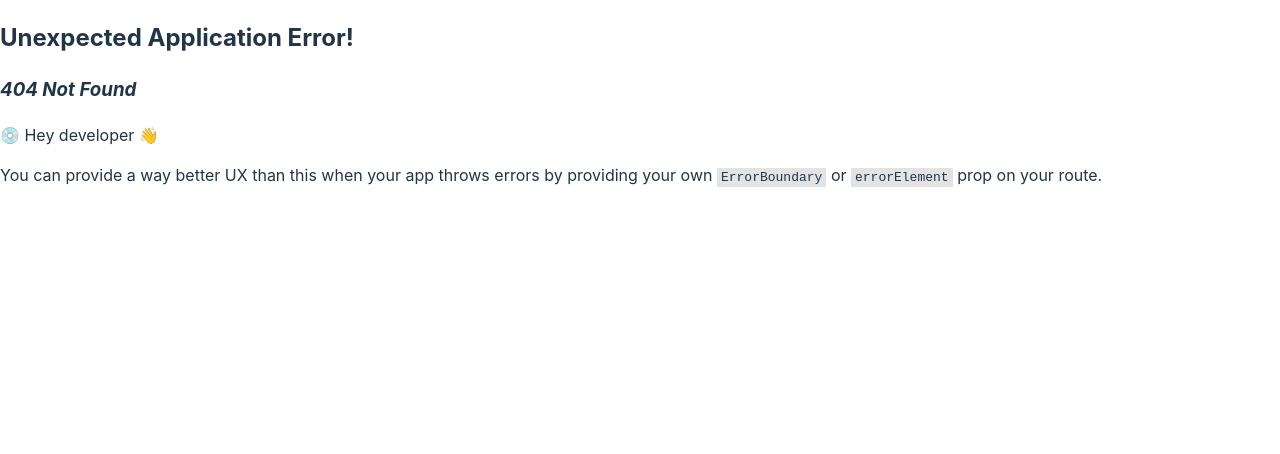
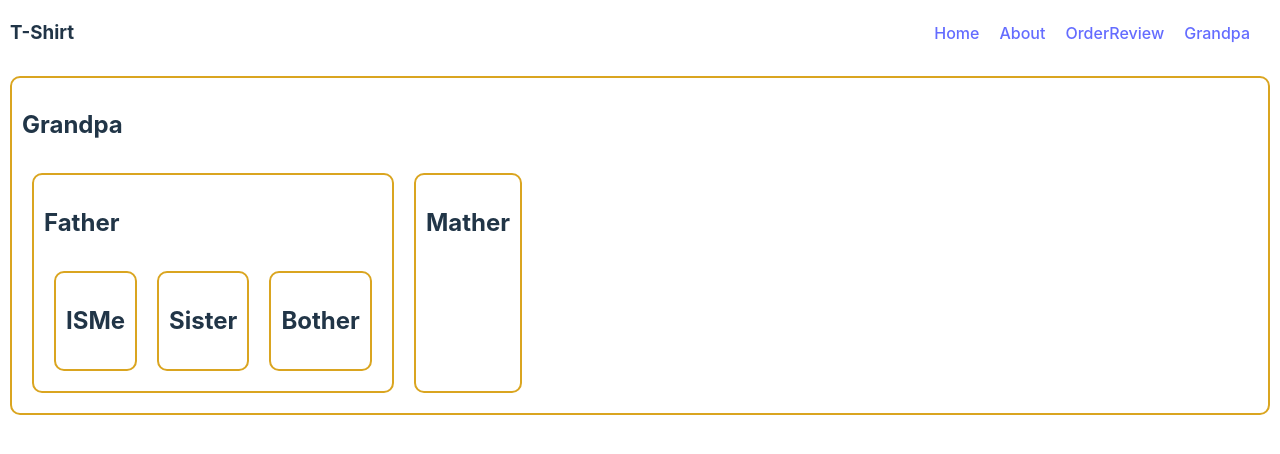
Before and after one commit to HmSani6699/tshirt-projects, a React (Vite) app: page /grandpa in a window 1280 px wide. Before the commit this address had no page. Shown: the top 454 px of the page. Built offline with nearby package versions, Linux system fonts and the light colour scheme.

Commit message:
ad to nested component

```diff
--- /dev/null
+++ b/src/component/Bother/Bother.jsx
@@ -0,0 +1,11 @@
+import React from 'react';
+
+const Bother = () => {
+    return (
+        <div>
+            <h2>Bother </h2>
+        </div>
+    );
+};
+
+export default Bother;
--- /dev/null
+++ b/src/component/Father/Father.jsx
@@ -0,0 +1,19 @@
+import React from 'react';
+import Sister from '../Sister/Sister';
+import Bother from '../Bother/Bother';
+import ME from '../ME/ME';
+
+const Father = () => {
+    return (
+        <div>
+            <h2>Father</h2>
+            <section className='flex'>
+                <ME></ME>
+                <Sister></Sister>
+                <Bother></Bother>
+            </section>
+        </div>
+    );
+};
+
+export default Father;
--- /dev/null
+++ b/src/component/Grandpa/Grandpa.css
@@ -0,0 +1,11 @@
+.grandpa,
+.grandpa div {
+    border: 2px solid goldenrod;
+    padding: 10px;
+    border-radius: 10px;
+    margin: 10px;
+}
+
+.flex {
+    display: flex;
+}
--- /dev/null
+++ b/src/component/Grandpa/Grandpa.jsx
@@ -0,0 +1,18 @@
+import React from 'react';
+import Father from '../Father/Father';
+import Mather from '../Mather/Mather';
+import './Grandpa.css'
+
+const Grandpa = () => {
+    return (
+        <div className='grandpa'>
+            <h2>Grandpa</h2>
+            <section className='flex'>
+                <Father></Father>
+                <Mather></Mather>
+            </section>
+        </div>
+    );
+};
+
+export default Grandpa;
--- a/src/component/Header/Header.jsx
+++ b/src/component/Header/Header.jsx
@@ -10,6 +10,7 @@ const Header = () => {
                 <Link to="/">Home</Link>
                 <Link to="/about">About</Link>
                 <Link to="/review">OrderReview</Link>
+                <Link to="/grandpa">Grandpa</Link>
             </div>
         </nav>
     );
--- /dev/null
+++ b/src/component/ME/ME.jsx
@@ -0,0 +1,10 @@
+import React from 'react';
+
+const ME = () => {
+    return (
+        <div>
+            <h2> ISMe</h2>
+        </div>
+    );
+};
+export default ME;
--- /dev/null
+++ b/src/component/Mather/Mather.jsx
@@ -0,0 +1,11 @@
+import React from 'react';
+
+const Mather = () => {
+    return (
+        <div>
+            <h2>Mather</h2>
+        </div>
+    );
+};
+
+export default Mather;
--- /dev/null
+++ b/src/component/Sister/Sister.jsx
@@ -0,0 +1,11 @@
+import React from 'react';
+
+const Sister = () => {
+    return (
+        <div>
+            <h2>Sister</h2>
+        </div>
+    );
+};
+
+export default Sister;
--- a/src/main.jsx
+++ b/src/main.jsx
@@ -10,6 +10,7 @@ import {
   createBrowserRouter,
   RouterProvider,
 } from "react-router-dom";
+import Grandpa from './component/Grandpa/Grandpa';
 
 
 
@@ -30,7 +31,12 @@ const router = createBrowserRouter([
       {
         path: '/review',
         element: <OrderReview></OrderReview>
+      },
+      {
+        path: '/grandpa',
+        element: <Grandpa></Grandpa>
       }
+
     ]
   }
 ])
```
Also changed, not shown: src/component/Aunty/Aunty.jsx (added, +11 -0 lines), src/component/Mama/Mama.jsx (added, +11 -0 lines), src/component/Nana/Nana.jsx (added, +11 -0 lines).
